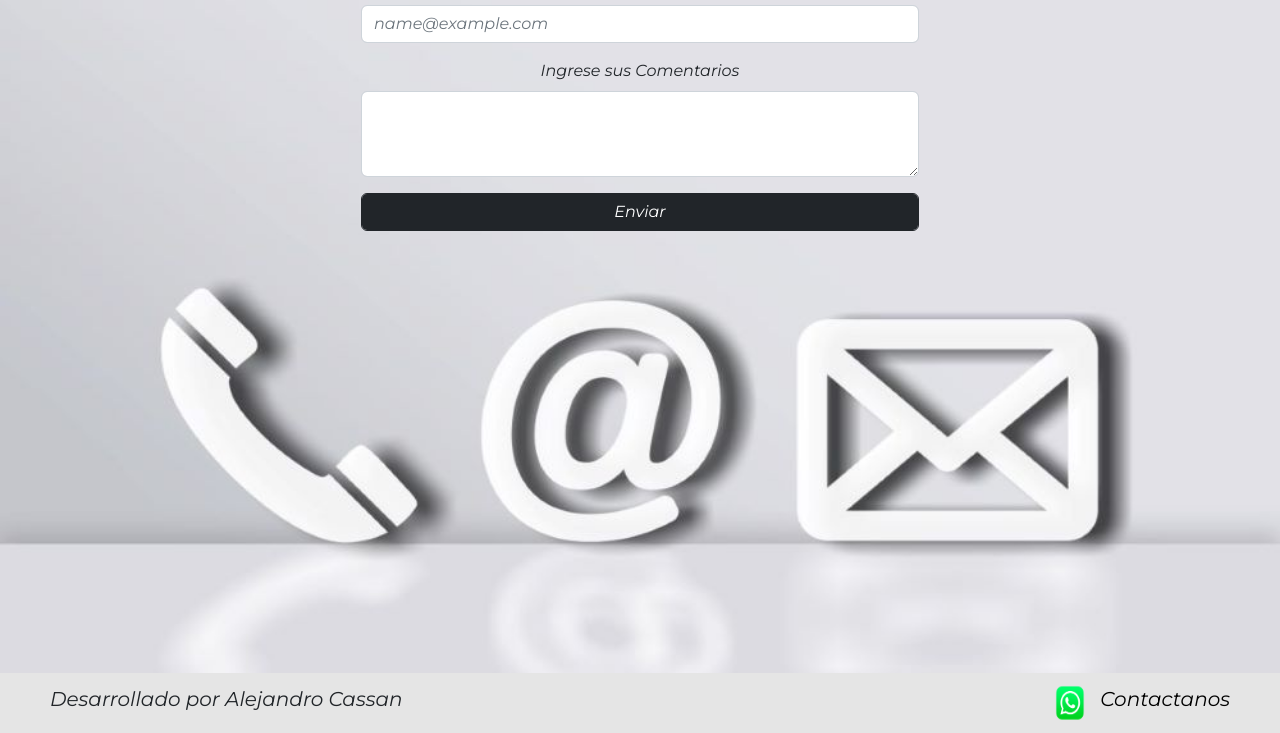
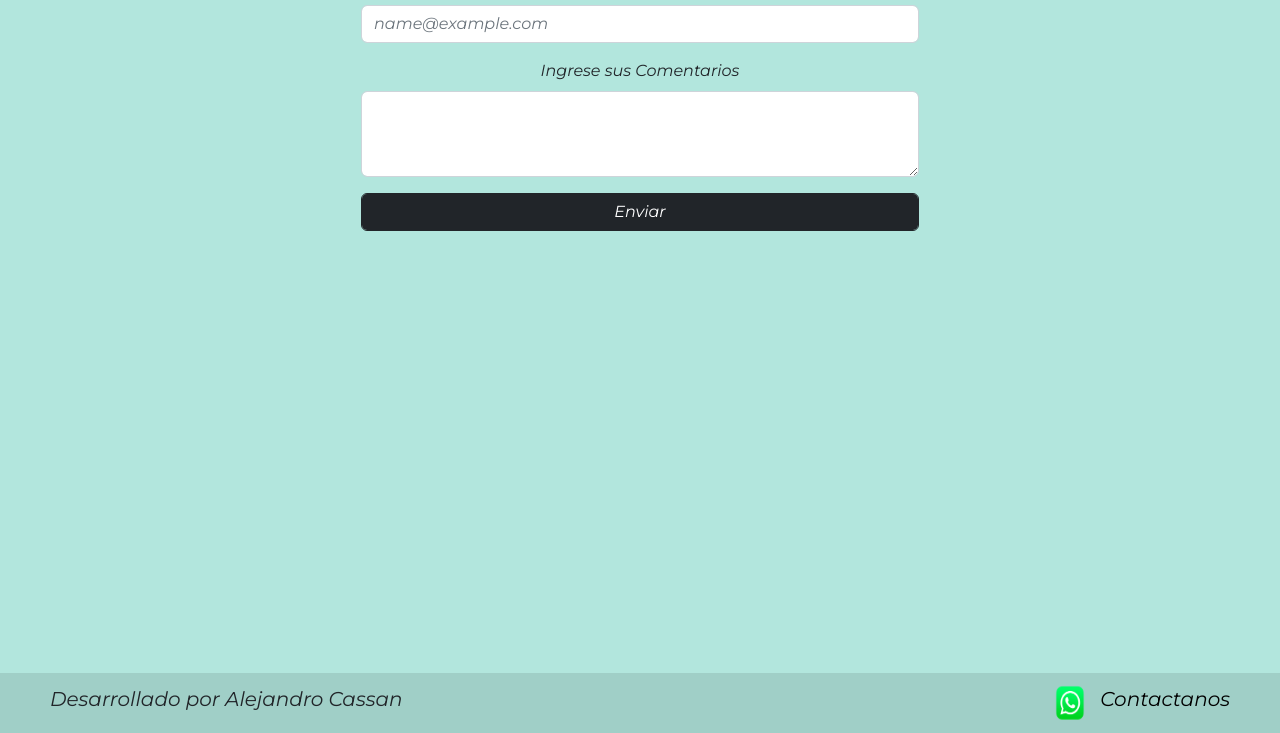
Before and after one commit to Almaylastoscas/Almay-Designer-Sass, a website: page pages/contacto.html in a window 1280 px wide. Shown: the part 97-830 px from the top of the page. Drawn offline with nearby package versions, Linux system fonts and the light colour scheme.

Commit message:
cambios recomendados por tutor en contactos

```diff
--- a/scss/Style.scss
+++ b/scss/Style.scss
@@ -194,10 +194,11 @@ video {
 /* ------------------------------------Se realizo y maqueto com boostrap---------------------------------------------------*/
 .bodyContacto {
   font-family: "Montserrat", sans-serif;
+  background-color: rgb(178, 230, 221);
 }
 .sectionContacto {
   height: 700px;
-  background: url(../imagenes/Contacto2.jpeg);
+
   background-position: center;
   background-attachment: contain;
   background-size: cover;
```
Also changed, not shown: Css/Style.css.
